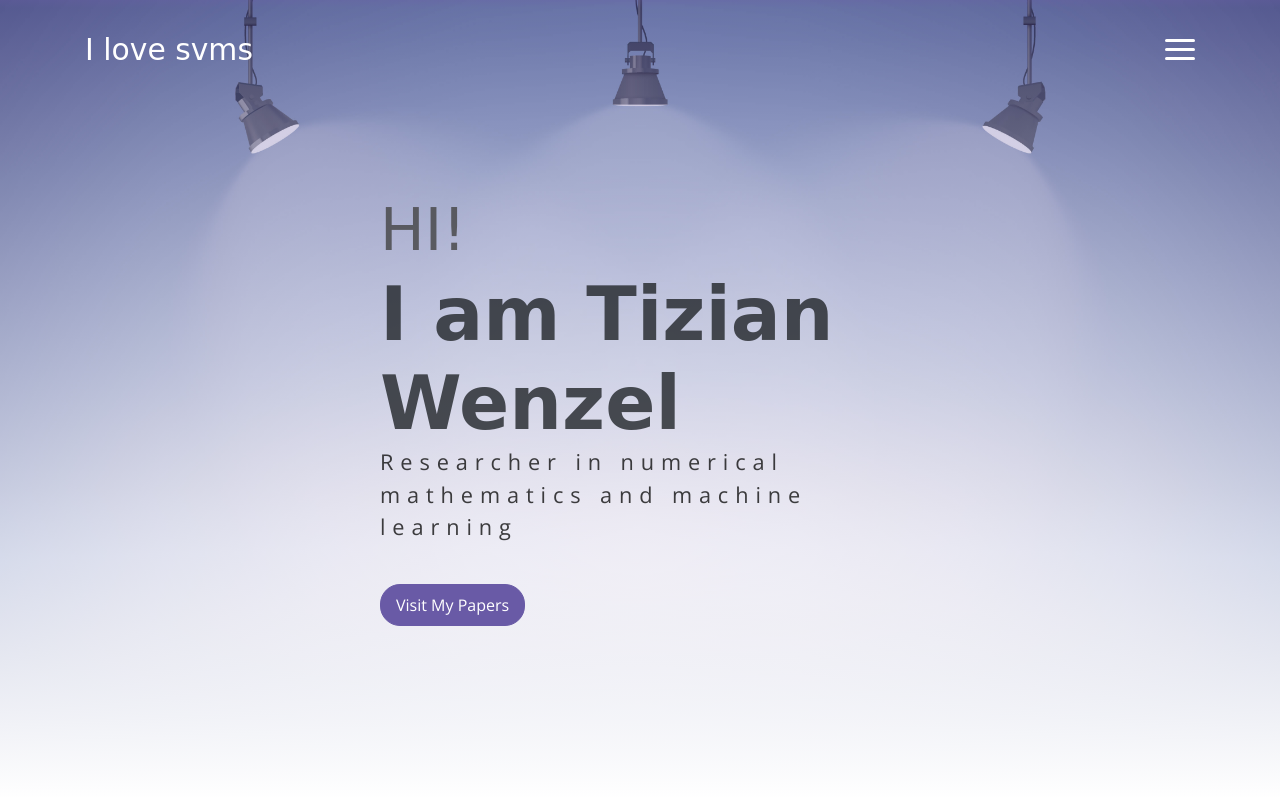
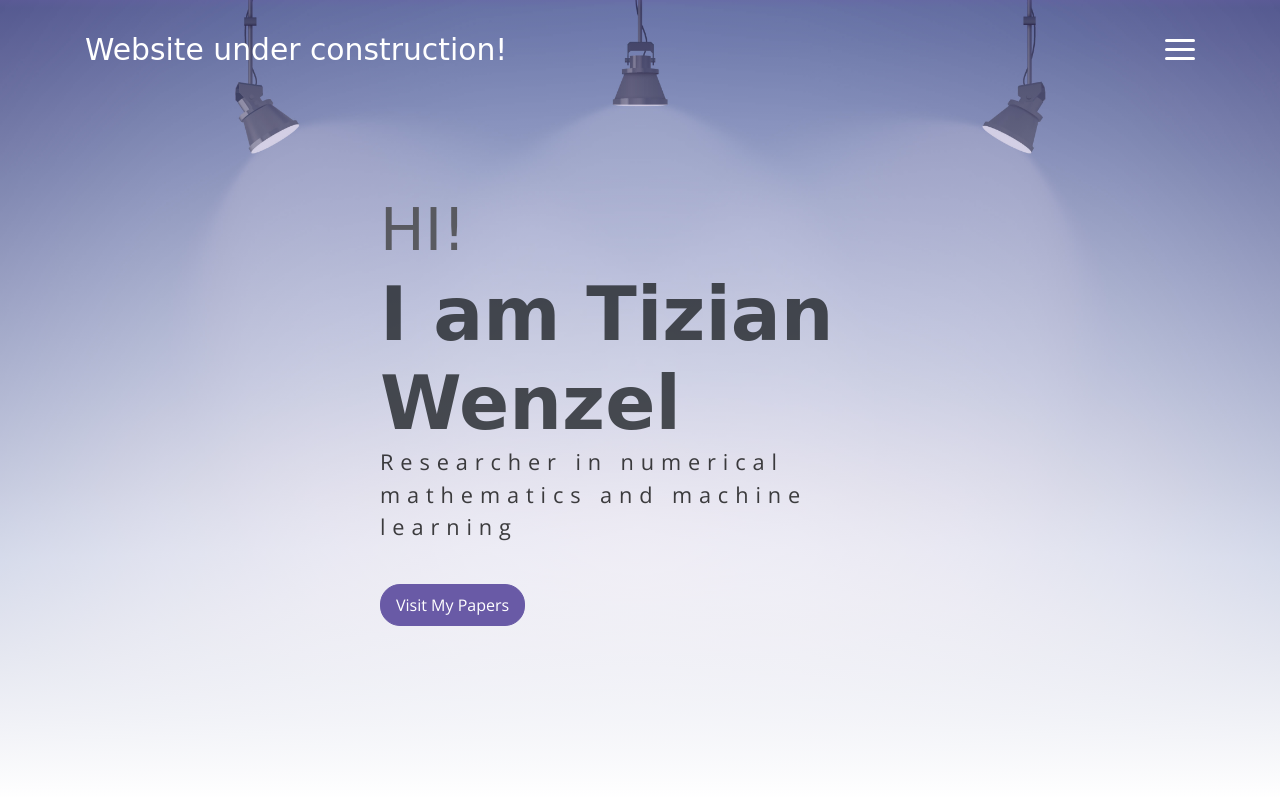
Before and after one commit to TizianWenzel/TizianWenzel.github.io, a plain HTML site: page index.html in a window 1280 px wide. Shown: the top 797 px of the page. Drawn offline with nearby package versions, Linux system fonts and the light colour scheme; a web font is replaced by a local one.

Commit message:
Minor update: Added construction note.

```diff
--- a/index.html
+++ b/index.html
@@ -16,7 +16,7 @@
     <!-- Page Navbar -->
     <nav class="custom-navbar" data-spy="affix" data-offset-top="20">
         <div class="container">
-            <a class="logo" href="#">I love svms</a>
+            <a class="logo" href="#">Website under construction!</a>
             <ul class="nav">
                 <li class="item">
                     <a class="link" href="#home">Home</a>
```
